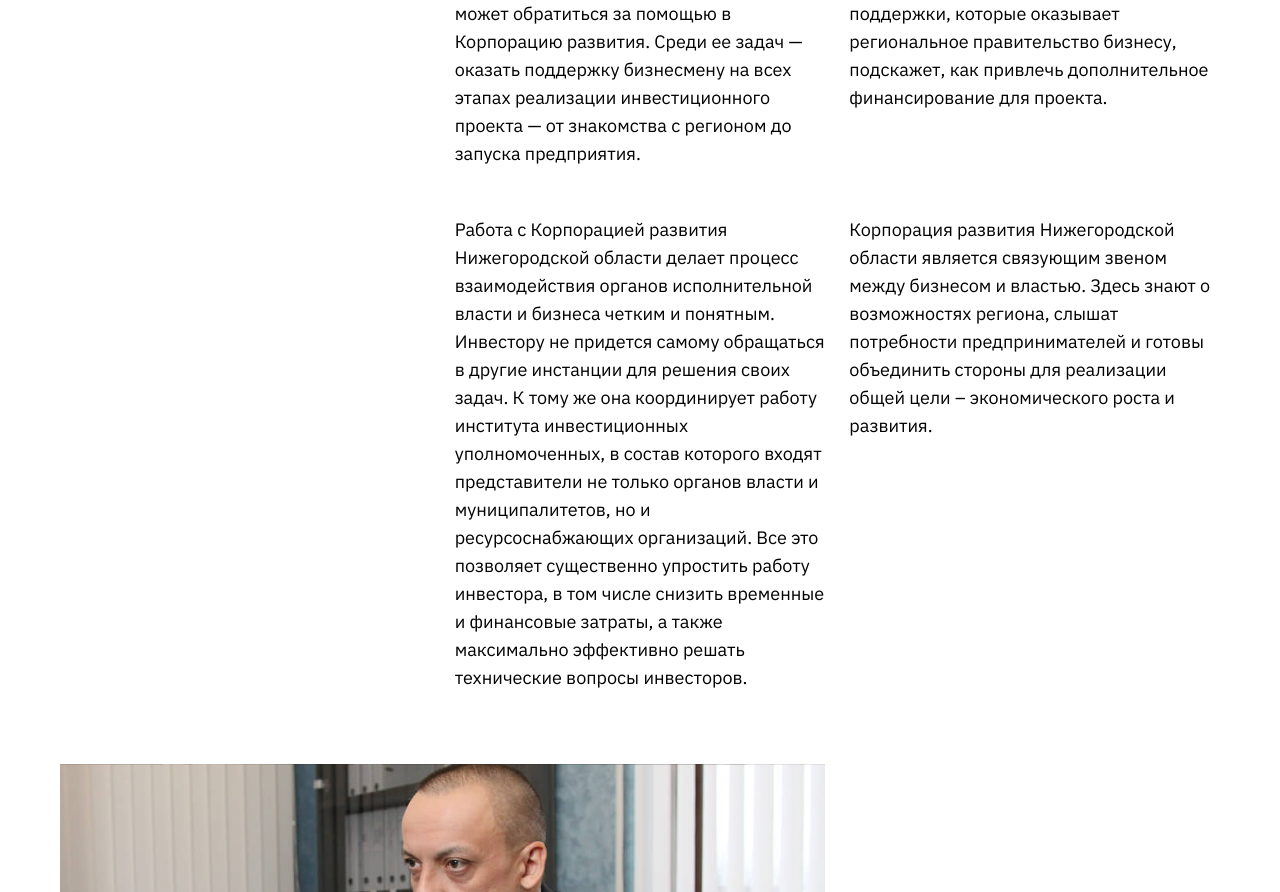
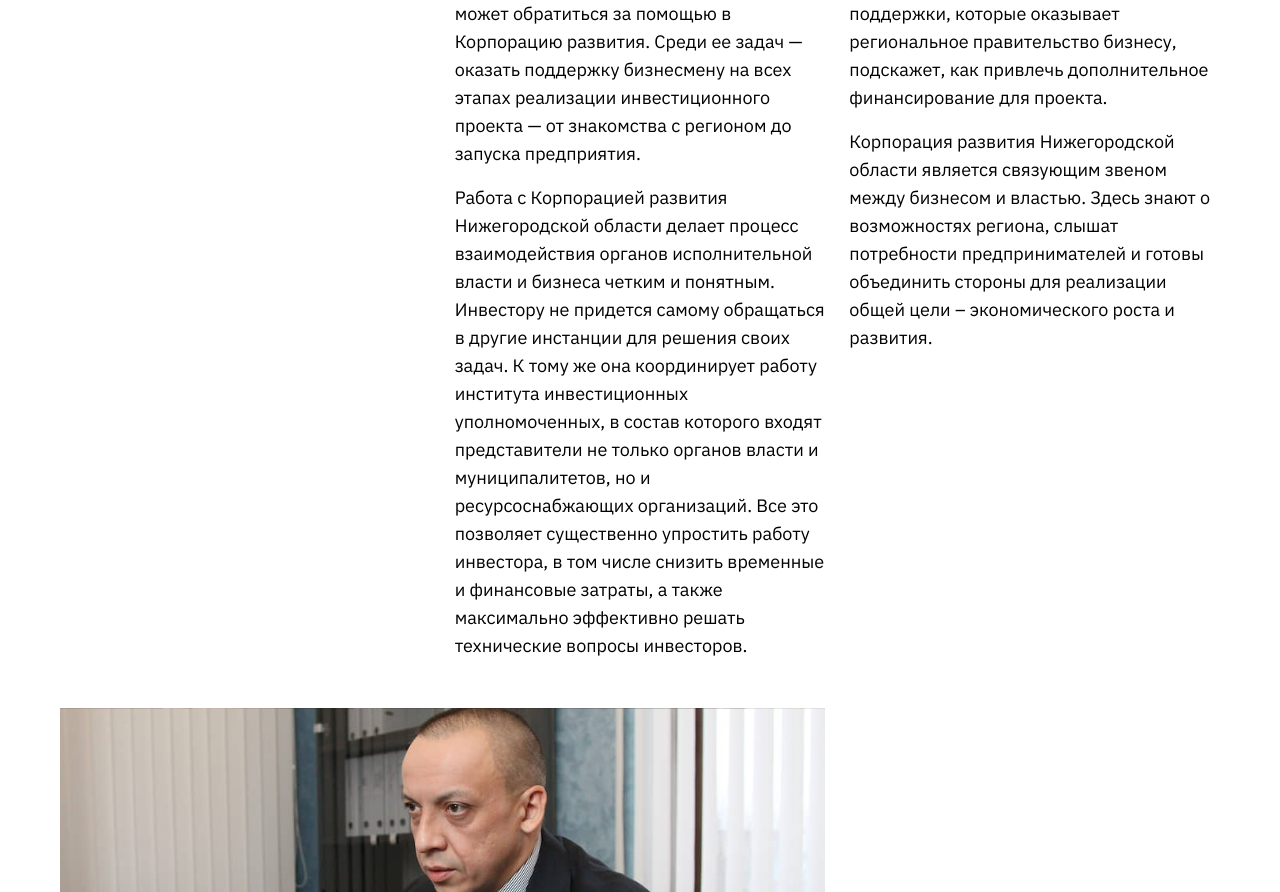
Before and after one commit to luckypike/nn-invest, a React (Create React App) app: page / in a window 1280 px wide. Shown: the part 940-1832 px from the top of the page. Built offline with nearby package versions, Linux system fonts and the light colour scheme.

Commit message:
Изменена верстка вступления

```diff
--- a/src/Components/App.js
+++ b/src/Components/App.js
@@ -49,26 +49,28 @@ export default function App () {
         <div className={styles.root}>
           <div className={styles.intro}>
             <div className={styles.left}>
-              В Нижегородской области сформирована широкая инфраструктура поддержки инвесторов. В нее, в том числе, входит Корпорация развития региона. Организация создана правительством области для привлечения инвестиций и дальнейшего сопровождения инвестпроектов предпринимателей. Начиная или развивая дело, инвестор может обратиться за помощью в Корпорацию развития. Среди ее задач — оказать поддержку бизнесмену на всех этапах реализации инвестиционного проекта — от знакомства с регионом до запуска предприятия.
+              <p>
+                В Нижегородской области сформирована широкая инфраструктура поддержки инвесторов. В нее, в том числе, входит Корпорация развития региона. Организация создана правительством области для привлечения инвестиций и дальнейшего сопровождения инвестпроектов предпринимателей. Начиная или развивая дело, инвестор может обратиться за помощью в Корпорацию развития. Среди ее задач — оказать поддержку бизнесмену на всех этапах реализации инвестиционного проекта — от знакомства с регионом до запуска предприятия.
+              </p>
+
+              <p>
+                Работа с Корпорацией развития Нижегородской области делает процесс взаимодействия органов исполнительной власти и бизнеса четким и понятным. Инвестору не придется самому обращаться в другие инстанции для решения своих задач. К тому же она координирует работу института инвестиционных уполномоченных, в состав которого входят представители не только органов власти и муниципалитетов, но и ресурсоснабжающих организаций. Все это позволяет существенно упростить работу инвестора, в том числе снизить временные и финансовые затраты, а также максимально эффективно решать технические вопросы инвесторов.
+              </p>
             </div>
 
             <div className={styles.right}>
-              Корпорация развития может предложить инвестору варианты размещения предприятия и подобрать площадку для строительства. Она оказывает содействие в подведении инженерной и коммунальной инфраструктуры. При необходимости Корпорация поможет с поиском соинвестора для проекта, а также предоставит информацию о мерах поддержки, которые оказывает региональное правительство бизнесу, подскажет, как привлечь дополнительное финансирование для проекта.
-            </div>
-          </div>
+              <p>
+                Корпорация развития может предложить инвестору варианты размещения предприятия и подобрать площадку для строительства. Она оказывает содействие в подведении инженерной и коммунальной инфраструктуры. При необходимости Корпорация поможет с поиском соинвестора для проекта, а также предоставит информацию о мерах поддержки, которые оказывает региональное правительство бизнесу, подскажет, как привлечь дополнительное финансирование для проекта.
+              </p>
 
-          <div className={styles.intro}>
-            <div className={styles.left}>
-              Работа с Корпорацией развития Нижегородской области делает процесс взаимодействия органов исполнительной власти и бизнеса четким и понятным. Инвестору не придется самому обращаться в другие инстанции для решения своих задач. К тому же она координирует работу института инвестиционных уполномоченных, в состав которого входят представители не только органов власти и муниципалитетов, но и ресурсоснабжающих организаций. Все это позволяет существенно упростить работу инвестора, в том числе снизить временные и финансовые затраты, а также максимально эффективно решать технические вопросы инвесторов.
-            </div>
-
-            <div className={styles.right}>
-              Корпорация развития Нижегородской области является связующим звеном между бизнесом и властью. Здесь знают о возможностях региона, слышат потребности предпринимателей и готовы объединить стороны для реализации общей цели – экономического роста и развития.
+              <p>
+                Корпорация развития Нижегородской области является связующим звеном между бизнесом и властью. Здесь знают о возможностях региона, слышат потребности предпринимателей и готовы объединить стороны для реализации общей цели – экономического роста и развития.
+              </p>
             </div>
           </div>
 
           <div className={styles.interview}>
-            <Interview setActive={() => setActive(!active)} />
+            <Interview />
           </div>
 
           <div className={styles.sites}>
--- a/src/Components/App.module.css
+++ b/src/Components/App.module.css
@@ -12,7 +12,7 @@
 }
 
 .left {
-  margin-bottom: 1rem;
+  margin-bottom: 0.5rem;
 }
 
 .interview {
@@ -54,6 +54,7 @@
     grid-template-columns: 1fr 1fr 1fr;
     grid-column-gap: 1.5rem;
     margin-bottom: 4.5rem;
+    grid-row-gap: 1rem;
   }
 
   .intro:first-child {
@@ -67,6 +68,16 @@
 
   .right {
     grid-column: 3;
+  }
+
+  .right p,
+  .left p {
+    margin-bottom: 1rem;
+  }
+
+  .right p:last-child,
+  .left p:last-child {
+    margin-bottom: 0;
   }
 
   .interview {
```
